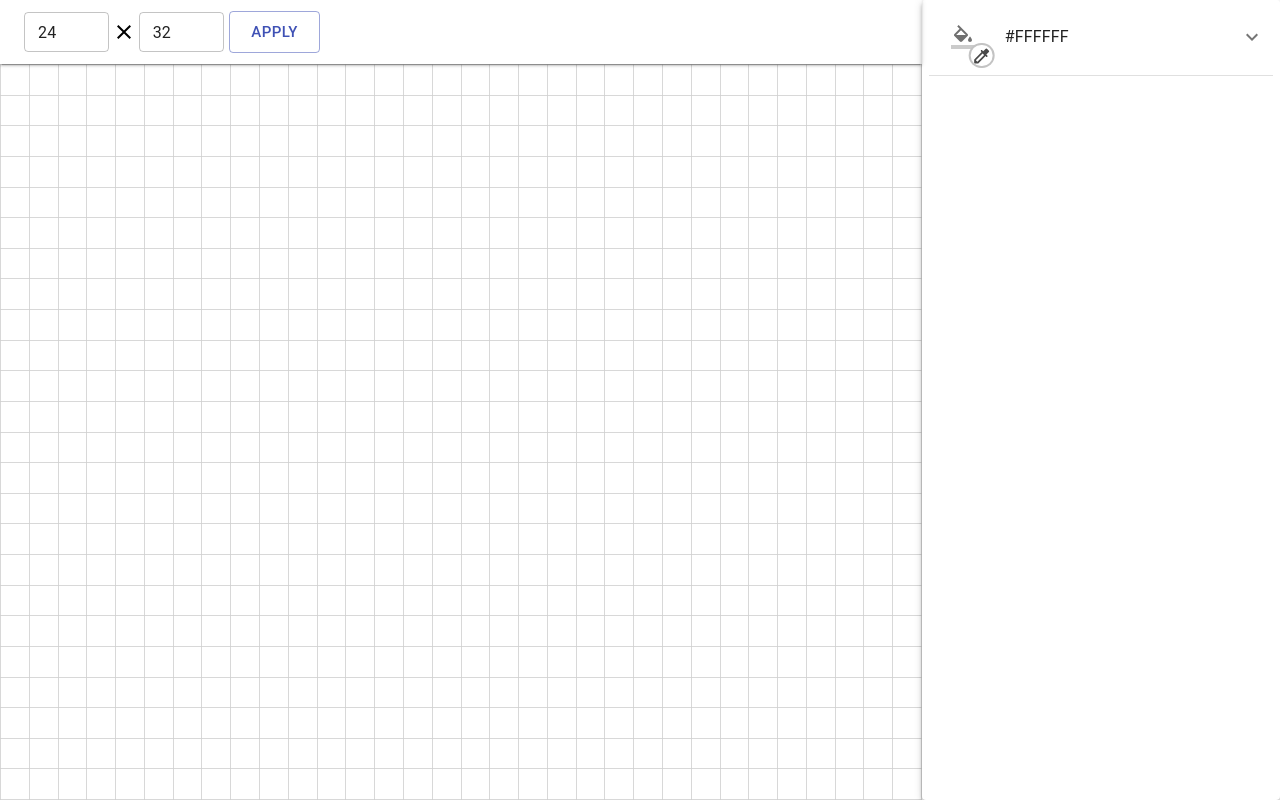
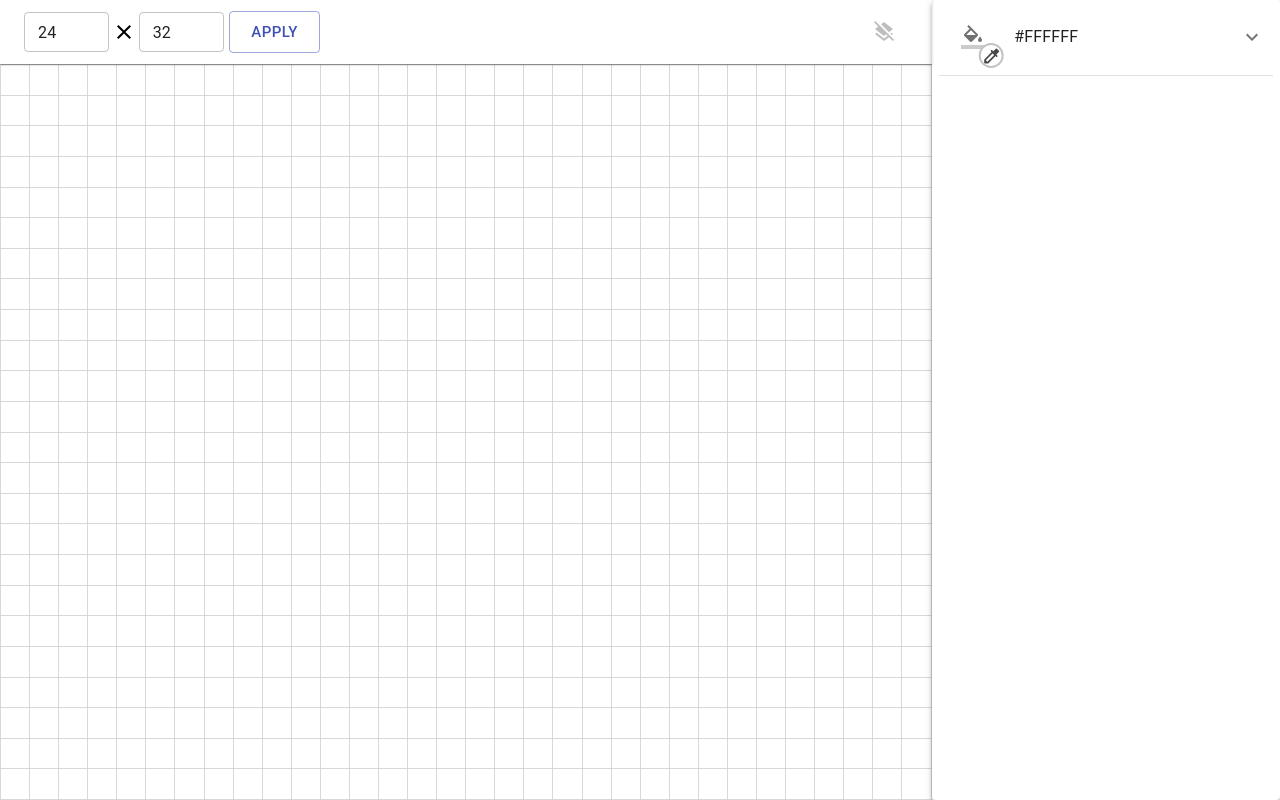
Before and after one commit to wu000168/gocl, a React (Create React App) app: page / in a window 1280 px wide. Built offline with nearby package versions, Linux system fonts and the light colour scheme.

Commit message:
Clear Selection Button

```diff
--- a/package.json
+++ b/package.json
@@ -7,12 +7,6 @@
     "@material-ui/core": "^4.10.2",
     "@material-ui/icons": "^4.9.1",
     "@material-ui/styles": "^4.10.0",
-    "@material/react-text-field": "^0.15.0",
-    "@material/slider": "^7.0.0",
-    "@testing-library/jest-dom": "^4.2.4",
-    "@testing-library/react": "^9.5.0",
-    "@testing-library/user-event": "^7.2.1",
-    "preact": "^10.4.4",
     "react": "^16.13.1",
     "react-dom": "^16.13.1",
     "react-scripts": "3.4.1"
--- a/src/App.js
+++ b/src/App.js
@@ -1,9 +1,17 @@
 import React from "react";
 import "./App.css";
-import { AppBar, Toolbar, Card, Divider } from "@material-ui/core";
+import {
+  AppBar,
+  Toolbar,
+  Card,
+  Divider,
+  IconButton,
+  Tooltip,
+} from "@material-ui/core";
 import CellGrid from "./CellGrid";
 import ColorPicker from "./ColorPicker";
 import SizePicker from "./SizePicker";
+import LayersClearRoundedIcon from "@material-ui/icons/LayersClear";
 
 const initRows = 24,
   initCols = 32;
@@ -81,12 +89,37 @@
         <span style={{ height: "100vh", flex: "8 8 auto" }}>
           <div style={{ display: "flex", flexFlow: "column", height: "100%" }}>
             <div style={{ flex: "0 1 auto" }}>
-              <AppBar position="sticky" color="transparent" elevation={2}>
+              <AppBar position="sticky" color="transparent" elevation={1}>
                 <Toolbar>
                   <SizePicker
                     size={this.state.size}
                     onApply={(r, c) => this.sizeChangeHandler(r, c)}
                   />
+                  <span style={{ flex: "1 1 auto" }} />
+                  <Tooltip arrow title="Clear Selection">
+                    <IconButton
+                      disabled={
+                        !this.state.grid.reduce(
+                          (acc, row) =>
+                            acc ||
+                            row.reduce(
+                              (acc, cell) => acc || cell.selected,
+                              false
+                            ),
+                          false
+                        )
+                      }
+                      onClick={() =>
+                        this.setState({
+                          grid: this.state.grid.map((row) =>
+                            row.map((cell) => ({ ...cell, selected: false }))
+                          ),
+                        })
+                      }
+                    >
+                      <LayersClearRoundedIcon />
+                    </IconButton>
+                  </Tooltip>
                 </Toolbar>
               </AppBar>
             </div>
--- a/src/SizePicker.js
+++ b/src/SizePicker.js
@@ -31,6 +31,7 @@
             min: 1,
             max: 128,
             type: "number",
+            label: "Rows",
           }}
         />
         <CloseIcon style={{ margin: "2pt 2pt 2pt 2pt" }} />
@@ -51,6 +52,7 @@
             min: 1,
             max: 128,
             type: "number",
+            label: "Columns",
           }}
         />
         <Button
```
Also changed, not shown: 1 other file (tests, documents, lock files or other folders).
